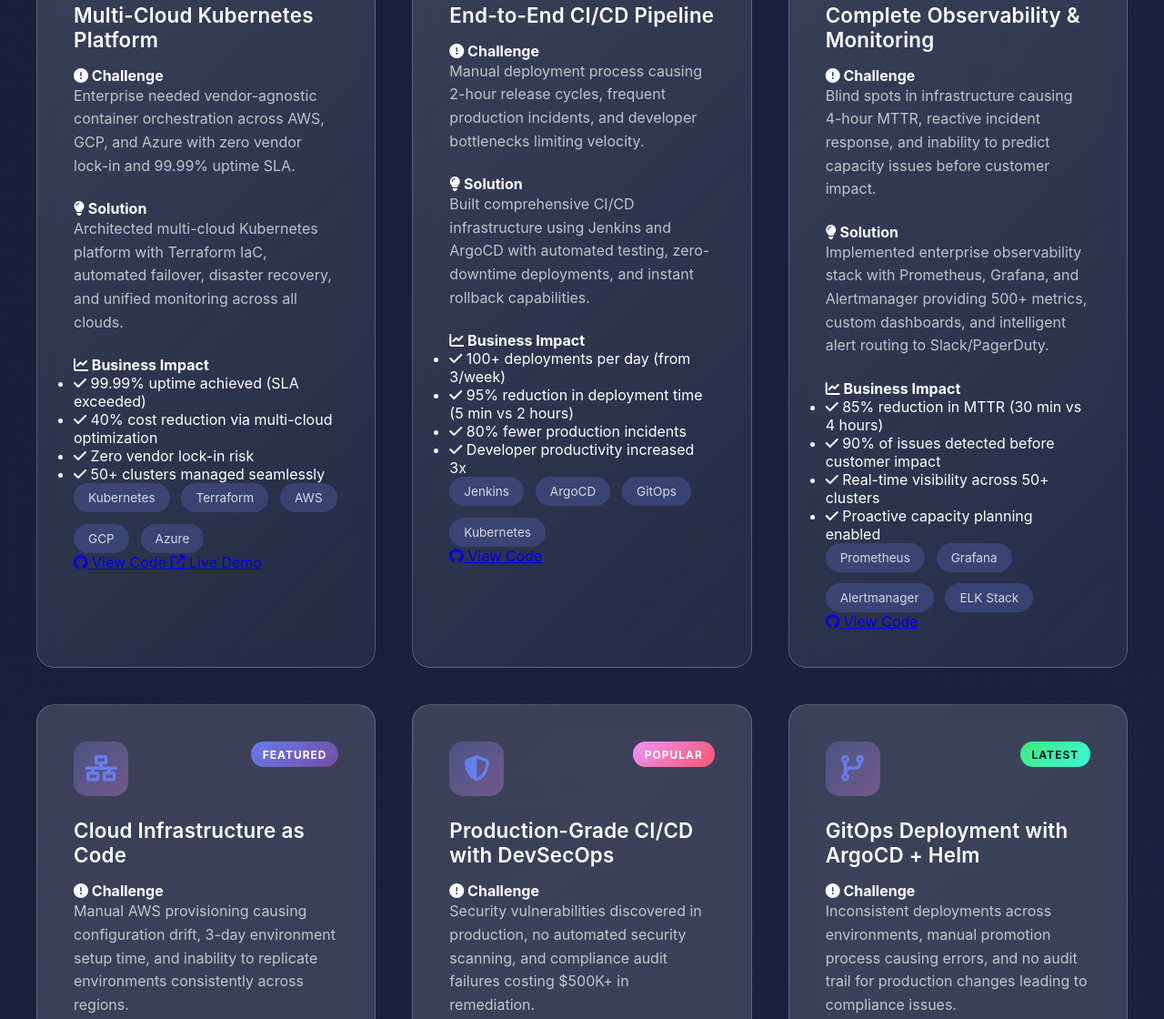
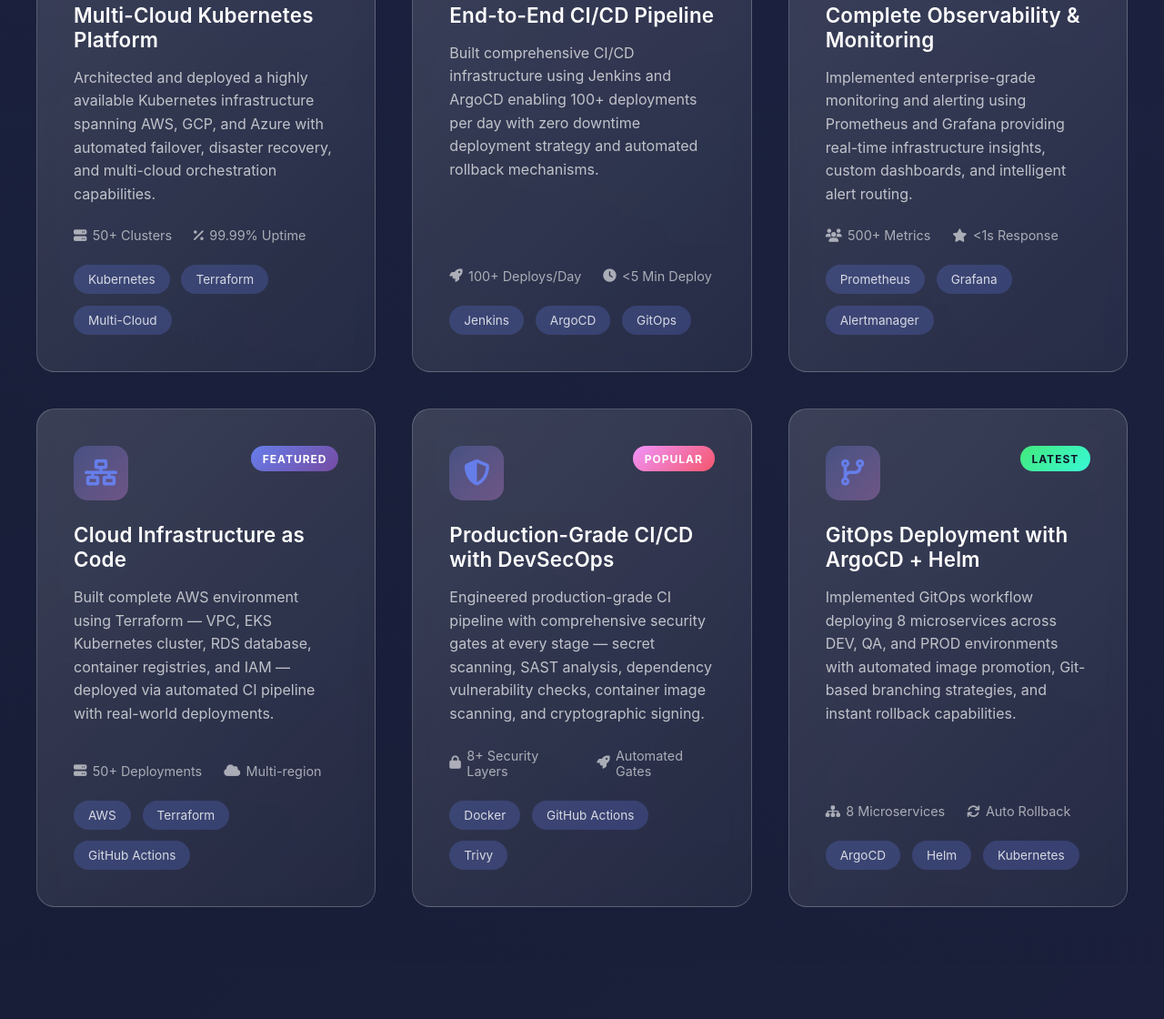
Before and after one commit to Ramiz-Takildar/new_Portfolio, a website: page index.html in a window 1280 px wide. Shown: the part 5095-6215 px from the top of the page at 91% size. Drawn offline with Linux system fonts and the light colour scheme; no server answers.

Commit message:
Revert Featured Projects to original simple format
- Removed case-study sections (Challenge/Solution/Business Impact)
- Restored simple project description + metrics format
- Matches original AWS_S3_Portfolio design
- 6 projects: Multi-Cloud K8s, CI/CD Pipeline, Monitoring, IaC, DevSecOps, GitOps

```diff
--- a/index.html
+++ b/index.html
@@ -521,7 +521,7 @@
             </div>
 
             <div class="projects-grid" style="display: grid; grid-template-columns: repeat(auto-fit, minmax(350px, 1fr)); gap: 2.5rem;">
-                <div class="project-card glass-effect case-study">
+                <div class="project-card glass-effect">
                     <div class="project-top">
                         <div class="project-icon">
                             <i class="fas fa-cube"></i>
@@ -529,46 +529,19 @@
                         <span class="project-tag featured">Featured</span>
                     </div>
                     <h3>Multi-Cloud Kubernetes Platform</h3>
-
-                    <div class="case-study-section">
-                        <h4><i class="fas fa-exclamation-circle"></i> Challenge</h4>
-                        <p>Enterprise needed vendor-agnostic container orchestration across AWS, GCP, and Azure with zero vendor lock-in and 99.99% uptime SLA.</p>
+                    <p>Architected and deployed a highly available Kubernetes infrastructure spanning AWS, GCP, and Azure with automated failover, disaster recovery, and multi-cloud orchestration capabilities.</p>
+                    <div class="project-metrics">
+                        <span><i class="fas fa-server"></i> 50+ Clusters</span>
+                        <span><i class="fas fa-percentage"></i> 99.99% Uptime</span>
                     </div>
-
-                    <div class="case-study-section">
-                        <h4><i class="fas fa-lightbulb"></i> Solution</h4>
-                        <p>Architected multi-cloud Kubernetes platform with Terraform IaC, automated failover, disaster recovery, and unified monitoring across all clouds.</p>
-                    </div>
-
-                    <div class="case-study-section">
-                        <h4><i class="fas fa-chart-line"></i> Business Impact</h4>
-                        <ul class="impact-list">
-                            <li><i class="fas fa-check"></i> 99.99% uptime achieved (SLA exceeded)</li>
-                            <li><i class="fas fa-check"></i> 40% cost reduction via multi-cloud optimization</li>
-                            <li><i class="fas fa-check"></i> Zero vendor lock-in risk</li>
-                            <li><i class="fas fa-check"></i> 50+ clusters managed seamlessly</li>
-                        </ul>
-                    </div>
-
                     <div class="project-tech">
                         <span>Kubernetes</span>
                         <span>Terraform</span>
-                        <span>AWS</span>
-                        <span>GCP</span>
-                        <span>Azure</span>
-                    </div>
-
-                    <div class="project-links">
-                        <a href="https://github.com/Ramiz-Takildar/multi-cloud-k8s" target="_blank" class="project-link">
-                            <i class="fab fa-github"></i> View Code
-                        </a>
-                        <a href="#" class="project-link">
-                            <i class="fas fa-external-link-alt"></i> Live Demo
-                        </a>
+                        <span>Multi-Cloud</span>
                     </div>
                 </div>
 
-                <div class="project-card glass-effect case-study">
+                <div class="project-card glass-effect">
                     <div class="project-top">
                         <div class="project-icon">
                             <i class="fas fa-code-branch"></i>
@@ -576,42 +549,19 @@
                         <span class="project-tag popular">Popular</span>
                     </div>
                     <h3>End-to-End CI/CD Pipeline</h3>
-
-                    <div class="case-study-section">
-                        <h4><i class="fas fa-exclamation-circle"></i> Challenge</h4>
-                        <p>Manual deployment process causing 2-hour release cycles, frequent production incidents, and developer bottlenecks limiting velocity.</p>
+                    <p>Built comprehensive CI/CD infrastructure using Jenkins and ArgoCD enabling 100+ deployments per day with zero downtime deployment strategy and automated rollback mechanisms.</p>
+                    <div class="project-metrics">
+                        <span><i class="fas fa-rocket"></i> 100+ Deploys/Day</span>
+                        <span><i class="fas fa-clock"></i> &lt;5 Min Deploy</span>
                     </div>
-
-                    <div class="case-study-section">
-                        <h4><i class="fas fa-lightbulb"></i> Solution</h4>
-                        <p>Built comprehensive CI/CD infrastructure using Jenkins and ArgoCD with automated testing, zero-downtime deployments, and instant rollback capabilities.</p>
-                    </div>
-
-                    <div class="case-study-section">
-                        <h4><i class="fas fa-chart-line"></i> Business Impact</h4>
-                        <ul class="impact-list">
-                            <li><i class="fas fa-check"></i> 100+ deployments per day (from 3/week)</li>
-                            <li><i class="fas fa-check"></i> 95% reduction in deployment time (5 min vs 2 hours)</li>
-                            <li><i class="fas fa-check"></i> 80% fewer production incidents</li>
-                            <li><i class="fas fa-check"></i> Developer productivity increased 3x</li>
-                        </ul>
-                    </div>
-
                     <div class="project-tech">
                         <span>Jenkins</span>
                         <span>ArgoCD</span>
                         <span>GitOps</span>
-                        <span>Kubernetes</span>
-                    </div>
-
-                    <div class="project-links">
-                        <a href="https://github.com/Ramiz-Takildar/cicd-pipeline" target="_blank" class="project-link">
-                            <i class="fab fa-github"></i> View Code
-                        </a>
                     </div>
                 </div>
 
-                <div class="project-card glass-effect case-study">
+                <div class="project-card glass-effect">
                     <div class="project-top">
                         <div class="project-icon">
                             <i class="fas fa-chart-line"></i>
@@ -619,42 +569,19 @@
                         <span class="project-tag latest">Latest</span>
                     </div>
                     <h3>Complete Observability & Monitoring</h3>
-
-                    <div class="case-study-section">
-                        <h4><i class="fas fa-exclamation-circle"></i> Challenge</h4>
-                        <p>Blind spots in infrastructure causing 4-hour MTTR, reactive incident response, and inability to predict capacity issues before customer impact.</p>
+                    <p>Implemented enterprise-grade monitoring and alerting using Prometheus and Grafana providing real-time infrastructure insights, custom dashboards, and intelligent alert routing.</p>
+                    <div class="project-metrics">
+                        <span><i class="fas fa-users"></i> 500+ Metrics</span>
+                        <span><i class="fas fa-star"></i> &lt;1s Response</span>
                     </div>
-
-                    <div class="case-study-section">
-                        <h4><i class="fas fa-lightbulb"></i> Solution</h4>
-                        <p>Implemented enterprise observability stack with Prometheus, Grafana, and Alertmanager providing 500+ metrics, custom dashboards, and intelligent alert routing to Slack/PagerDuty.</p>
-                    </div>
-
-                    <div class="case-study-section">
-                        <h4><i class="fas fa-chart-line"></i> Business Impact</h4>
-                        <ul class="impact-list">
-                            <li><i class="fas fa-check"></i> 85% reduction in MTTR (30 min vs 4 hours)</li>
-                            <li><i class="fas fa-check"></i> 90% of issues detected before customer impact</li>
-                            <li><i class="fas fa-check"></i> Real-time visibility across 50+ clusters</li>
-                            <li><i class="fas fa-check"></i> Proactive capacity planning enabled</li>
-                        </ul>
-                    </div>
-
                     <div class="project-tech">
                         <span>Prometheus</span>
                         <span>Grafana</span>
                         <span>Alertmanager</span>
-                        <span>ELK Stack</span>
-                    </div>
-
-                    <div class="project-links">
-                        <a href="https://github.com/Ramiz-Takildar/monitoring-stack" target="_blank" class="project-link">
-                            <i class="fab fa-github"></i> View Code
-                        </a>
                     </div>
                 </div>
 
-                <div class="project-card glass-effect case-study">
+                <div class="project-card glass-effect">
                     <div class="project-top">
                         <div class="project-icon">
                             <i class="fas fa-network-wired"></i>
@@ -662,11 +589,60 @@
                         <span class="project-tag featured">Featured</span>
                     </div>
                     <h3>Cloud Infrastructure as Code</h3>
+                    <p>Built complete AWS environment using Terraform — VPC, EKS Kubernetes cluster, RDS database, container registries, and IAM — deployed via automated CI pipeline with real-world deployments.</p>
+                    <div class="project-metrics">
+                        <span><i class="fas fa-server"></i> 50+ Deployments</span>
+                        <span><i class="fas fa-cloud"></i> Multi-region</span>
+                    </div>
+                    <div class="project-tech">
+                        <span>AWS</span>
+                        <span>Terraform</span>
+                        <span>GitHub Actions</span>
+                    </div>
+                </div>
 
-                    <div class="case-study-section">
-                        <h4><i class="fas fa-exclamation-circle"></i> Challenge</h4>
-                        <p>Manual AWS provisioning causing configuration drift, 3-day environment setup time, and inability to replicate environments consistently across regions.</p>
+                <div class="project-card glass-effect">
+                    <div class="project-top">
+                        <div class="project-icon">
+                            <i class="fas fa-shield-alt"></i>
+                        </div>
+                        <span class="project-tag popular">Popular</span>
                     </div>
+                    <h3>Production-Grade CI/CD with DevSecOps</h3>
+                    <p>Engineered production-grade CI pipeline with comprehensive security gates at every stage — secret scanning, SAST analysis, dependency vulnerability checks, container image scanning, and cryptographic signing.</p>
+                    <div class="project-metrics">
+                        <span><i class="fas fa-lock"></i> 8+ Security Layers</span>
+                        <span><i class="fas fa-rocket"></i> Automated Gates</span>
+                    </div>
+                    <div class="project-tech">
+                        <span>Docker</span>
+                        <span>GitHub Actions</span>
+                        <span>Trivy</span>
+                    </div>
+                </div>
+
+                <div class="project-card glass-effect">
+                    <div class="project-top">
+                        <div class="project-icon">
+                            <i class="fas fa-code-branch"></i>
+                        </div>
+                        <span class="project-tag latest">Latest</span>
+                    </div>
+                    <h3>GitOps Deployment with ArgoCD + Helm</h3>
+                    <p>Implemented GitOps workflow deploying 8 microservices across DEV, QA, and PROD environments with automated image promotion, Git-based branching strategies, and instant rollback capabilities.</p>
+                    <div class="project-metrics">
+                        <span><i class="fas fa-sitemap"></i> 8 Microservices</span>
+                        <span><i class="fas fa-sync"></i> Auto Rollback</span>
+                    </div>
+                    <div class="project-tech">
+                        <span>ArgoCD</span>
+                        <span>Helm</span>
+                        <span>Kubernetes</span>
+                    </div>
+                </div>
+            </div>
+        </div>
+    </section>
 
 
 
```
